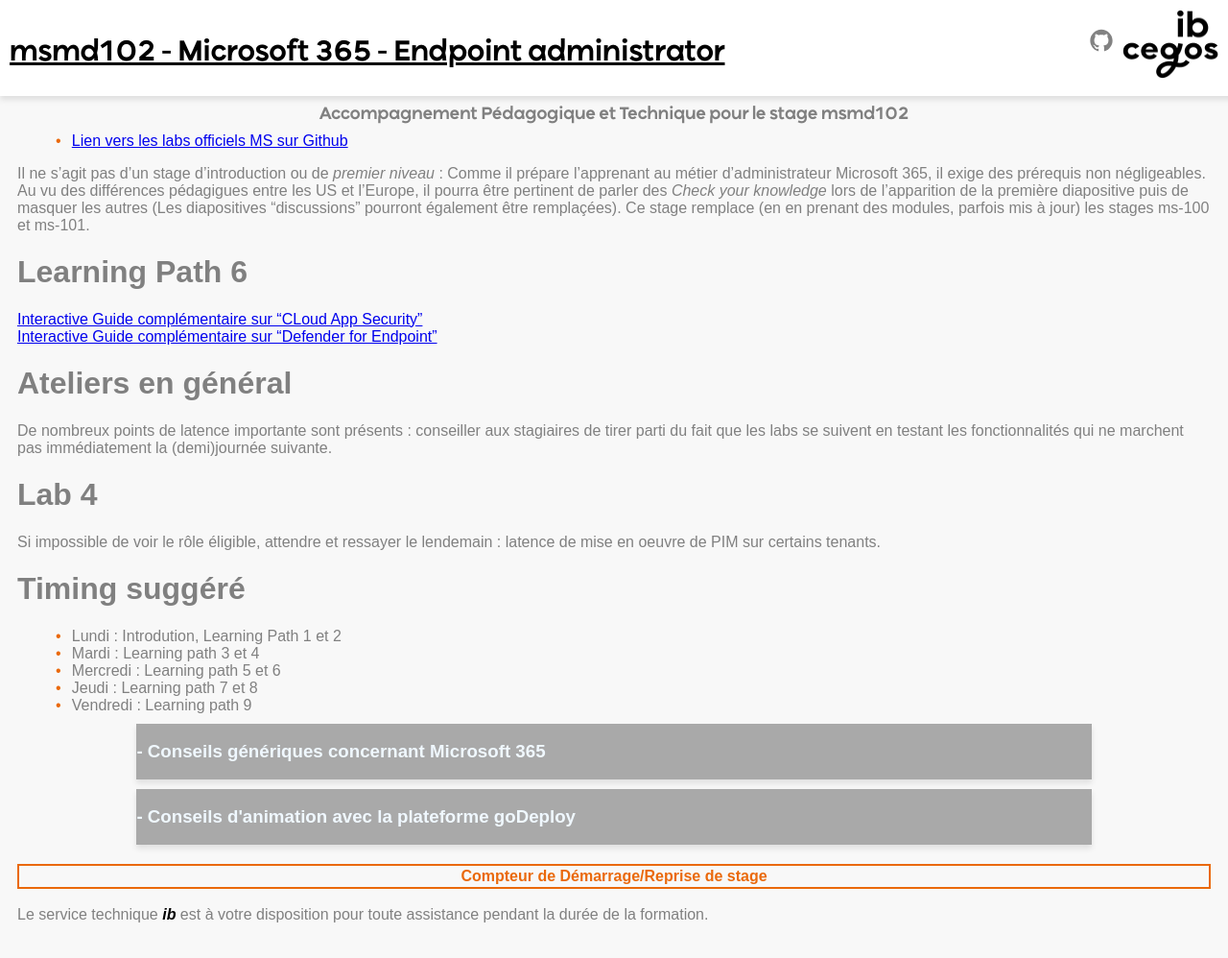
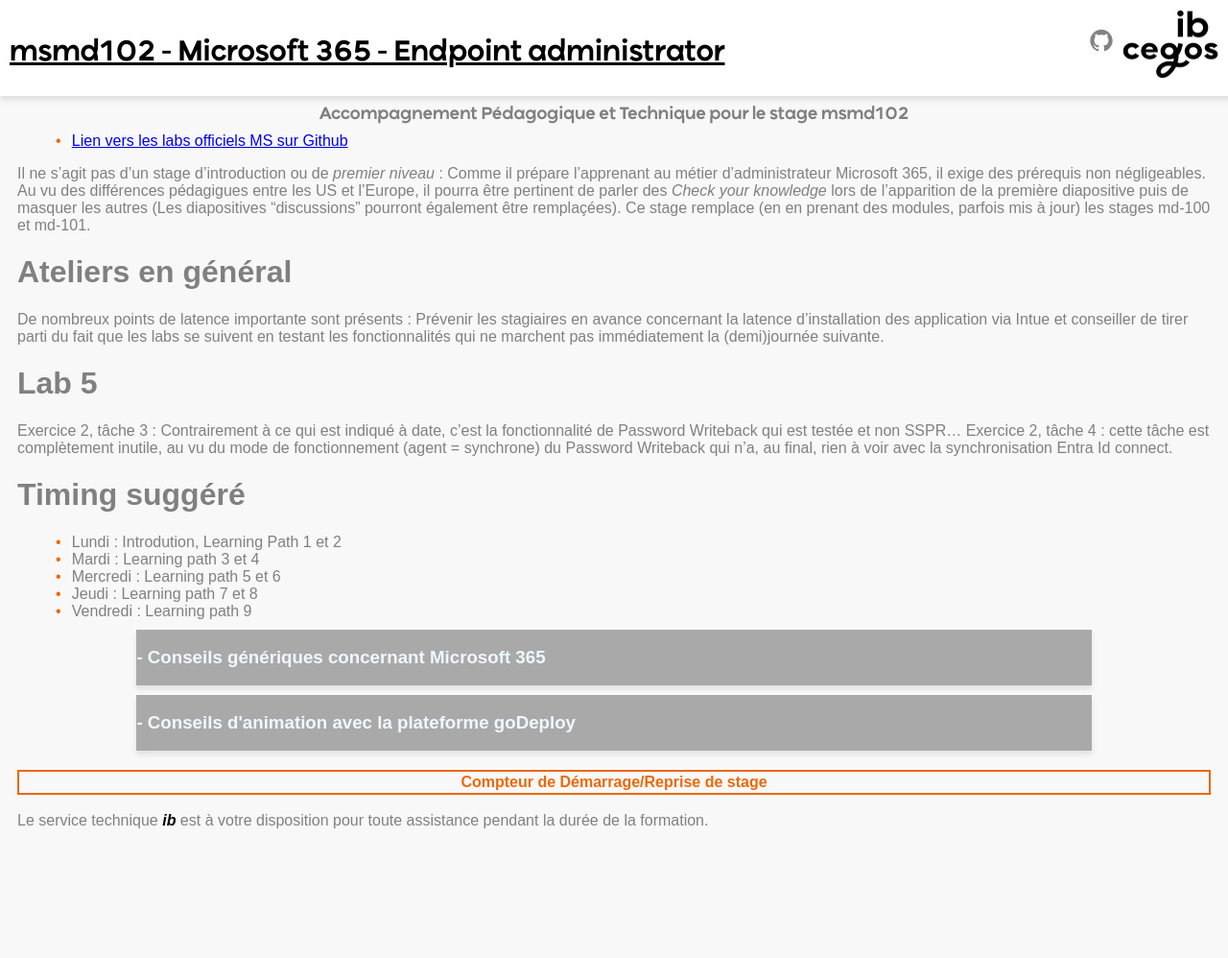
Before and after one commit to renaudwangler/ib-apts, a Jekyll site: the page built from stages/msmd102.md, in a window 1280 px wide and 998 px high. Shown: the whole window at 96% size. Built offline with Jekyll 4.4.1, drawn with Linux system fonts in a browser that asks for light colours; our own code applies the rules of GitHub Pages for plain Markdown files.

Commit message:
Update msmd102.md

```diff
--- a/stages/msmd102.md
+++ b/stages/msmd102.md
@@ -6,15 +6,12 @@
 ---
 Il ne s'agit pas d'un stage d'introduction ou de *premier niveau* : Comme il prépare l'apprenant au métier d'administrateur Microsoft 365, il exige des prérequis non négligeables.
 Au vu des différences pédagigues entre les US et l'Europe, il pourra être pertinent de parler des *Check your knowledge* lors de l'apparition de la première diapositive puis de masquer les autres (Les diapositives "discussions" pourront également être remplaçées).
-Ce stage remplace (en en prenant des modules, parfois mis à jour) les stages ms-100 et ms-101.
-# Learning Path 6
- [Interactive Guide complémentaire sur "CLoud App Security"](https://mslearn.cloudguides.com/en-us/guides/Protect%20and%20control%20information%20with%20Microsoft%20Cloud%20App%20Security)
- [Interactive Guide complémentaire sur "Defender for Endpoint"](https://mslearn.cloudguides.com/guides/Investigate%20and%20remediate%20threats%20with%20Microsoft%20Defender%20for%20Endpoint)
+Ce stage remplace (en en prenant des modules, parfois mis à jour) les stages md-100 et md-101.
 # Ateliers en général
-De nombreux points de latence importante sont présents : conseiller aux stagiaires de tirer parti du fait que les labs se suivent en testant les fonctionnalités qui ne marchent pas immédiatement la (demi)journée suivante.
-# Lab 4
-Si impossible de voir le rôle éligible, attendre et ressayer le lendemain : latence de mise en oeuvre de PIM sur certains tenants.
-
+De nombreux points de latence importante sont présents : Prévenir les stagiaires en avance concernant la latence d'installation des application via Intue et conseiller de tirer parti du fait que les labs se suivent en testant les fonctionnalités qui ne marchent pas immédiatement la (demi)journée suivante.
+# Lab 5
+Exercice 2, tâche 3 : Contrairement à ce qui est indiqué à date, c'est la fonctionnalité de Password Writeback qui est testée et non SSPR...
+Exercice 2, tâche 4 : cette tâche est complètement inutile, au vu du mode de fonctionnement (agent = synchrone) du Password Writeback qui n'a, au final, rien à voir avec la synchronisation Entra Id connect.
 # Timing suggéré
 - Lundi : Introdution, Learning Path 1 et 2
 - Mardi : Learning path 3 et 4
```
